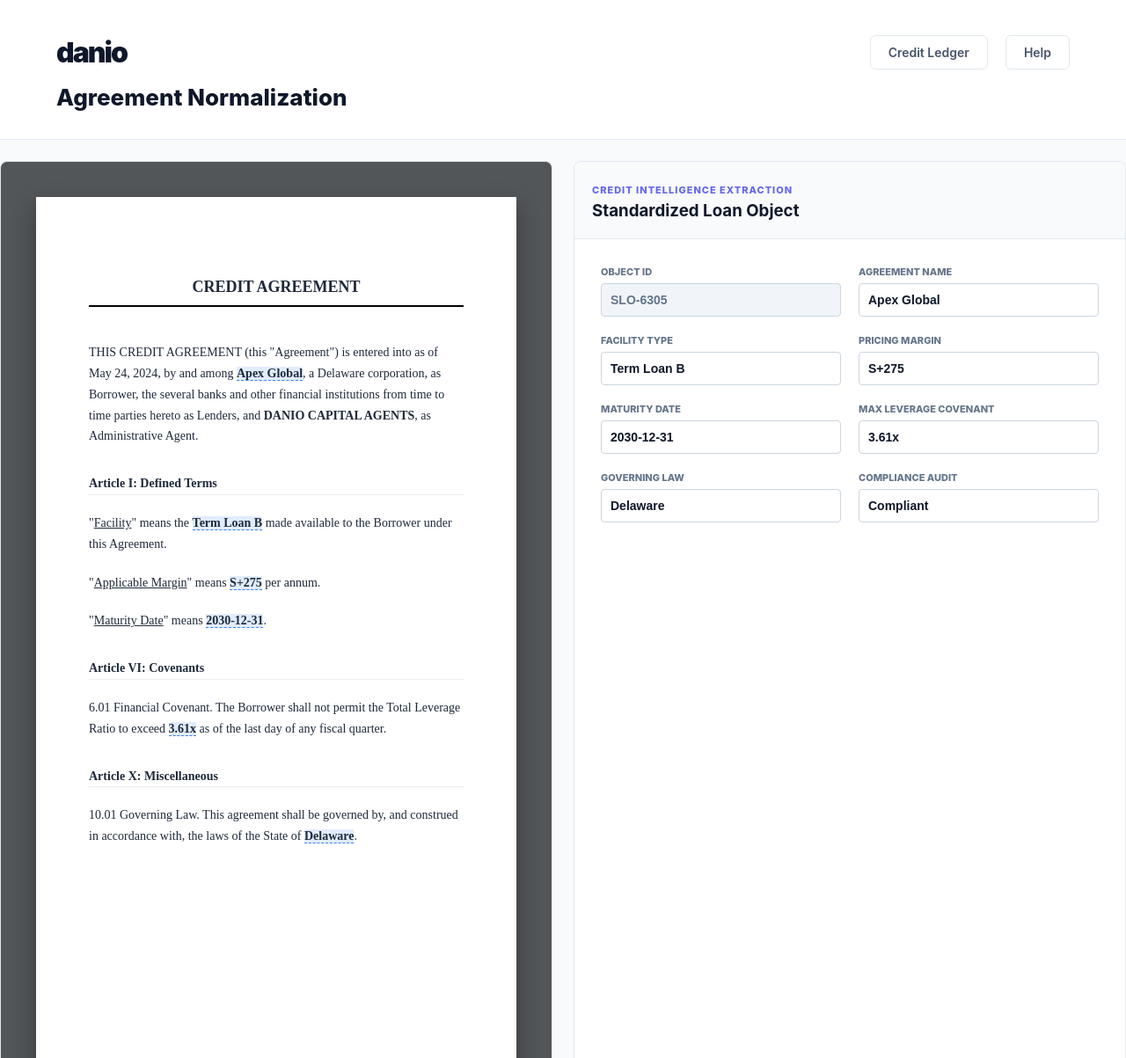
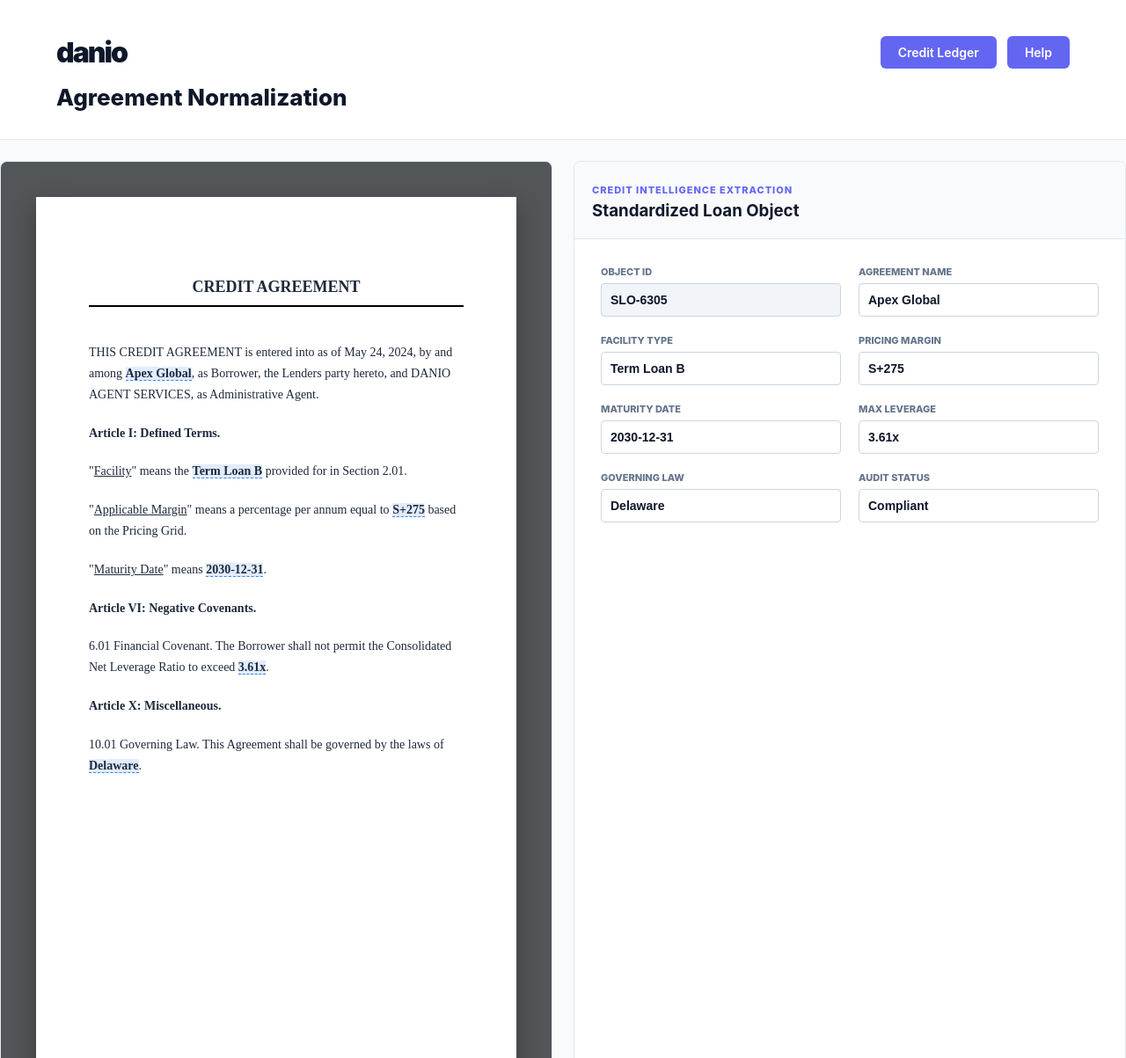
Before and after one commit to edimaudo/danio, a Flask app: page /reader in a window 1280 px wide. Shown: the top 1203 px of the page at 88% size. Run offline with Flask 3, Linux system fonts and the light colour scheme.

Commit message:
Update reader.html

```diff
--- a/templates/reader.html
+++ b/templates/reader.html
@@ -36,69 +36,18 @@
         }
         .pdf-page h1 { font-size: 18px; text-align: center; text-transform: uppercase; margin-bottom: 40px; border-bottom: 2px solid #000; padding-bottom: 10px; }
         .pdf-page p { font-size: 14px; line-height: 1.7; margin-bottom: 20px; }
-        .pdf-page .section-header { font-weight: bold; margin-top: 30px; border-bottom: 1px solid #eee; }
+        .ocr-match { background: rgba(59, 130, 246, 0.15); border-bottom: 1px dashed #3b82f6; position: relative; }
 
-        /* Highlighting Simulation */
-        .ocr-match {
-            background: rgba(59, 130, 246, 0.15); /* Danio blue at low opacity */
-            border-bottom: 1px dashed #3b82f6;
-            position: relative;
-        }
+        /* Intelligence Form */
+        .form-panel { background: white; border-radius: 8px; border: 1px solid var(--danio-border); display: flex; flex-direction: column; overflow: hidden; }
+        .form-header { background: #f8fafc; padding: 20px; border-bottom: 1px solid var(--danio-border); }
+        .form-content { padding: 30px; flex-grow: 1; overflow-y: auto; }
+        .form-row { display: grid; grid-template-columns: 1fr 1fr; gap: 20px; margin-bottom: 20px; }
+        .field-group label { display: block; font-size: 11px; font-weight: 800; text-transform: uppercase; color: var(--danio-slate); margin-bottom: 6px; }
+        .field-group input { width: 100%; padding: 10px; border: 1px solid #cbd5e1; border-radius: 4px; font-size: 14px; background: #fff; color: var(--danio-navy); font-weight: 600; }
+        .field-group input:read-only { background: #f1f5f9; cursor: not-allowed; }
 
-        /* Intelligence Form Panel */
-        .form-panel {
-            background: white;
-            border-radius: 8px;
-            border: 1px solid var(--danio-border);
-            display: flex;
-            flex-direction: column;
-            overflow: hidden;
-        }
-        .form-header {
-            background: #f8fafc;
-            padding: 20px;
-            border-bottom: 1px solid var(--danio-border);
-        }
-        .form-content {
-            padding: 30px;
-            flex-grow: 1;
-            overflow-y: auto;
-        }
-
-        .form-row {
-            display: grid;
-            grid-template-columns: 1fr 1fr;
-            gap: 20px;
-            margin-bottom: 20px;
-        }
-
-        .field-group label {
-            display: block;
-            font-size: 11px;
-            font-weight: 800;
-            text-transform: uppercase;
-            color: var(--danio-slate);
-            margin-bottom: 6px;
-        }
-
-        .field-group input {
-            width: 100%;
-            padding: 10px;
-            border: 1px solid #cbd5e1;
-            border-radius: 4px;
-            font-size: 14px;
-            background: #fff;
-            color: var(--danio-navy);
-            font-weight: 600;
-        }
-
-        .field-group input:read-only {
-            background: #f1f5f9;
-            cursor: not-allowed;
-            color: var(--danio-slate);
-        }
-
-        /* Button Style Override */
+        /* Institutional Action Button (Black) */
         .btn-danio-black {
             padding: 12px 24px;
             background-color: #0f172a;
@@ -117,54 +66,20 @@
             justify-content: center;
             transition: all 0.2s ease;
         }
-        .btn-danio-black:hover {
-            background-color: #1e293b;
-        }
-        .btn-danio-black:disabled {
-            background-color: #64748b;
-            border-color: #64748b;
-            cursor: not-allowed;
-            opacity: 0.8;
-        }
+        .btn-danio-black:hover { background-color: #1e293b; }
+        .btn-danio-black:disabled { background-color: #64748b; border-color: #64748b; cursor: not-allowed; }
 
-        /* Loading / Scanning UI */
-        .scanning-overlay {
-            position: absolute;
-            top: 0; left: 0; right: 0; bottom: 0;
-            background: rgba(255,255,255,0.9);
-            display: flex;
-            flex-direction: column;
-            align-items: center;
-            justify-content: center;
-            z-index: 10;
-            border-radius: inherit;
-        }
-
-        .spinner {
-            width: 40px;
-            height: 40px;
-            border: 4px solid #f3f3f3;
-            border-top: 4px solid #0f172a;
-            border-radius: 50%;
-            animation: spin 1s linear infinite;
-        }
-
-        @keyframes spin {
-            0% { transform: rotate(0deg); }
-            100% { transform: rotate(360deg); }
-        }
-
+        .scanning-overlay { position: absolute; inset: 0; background: rgba(255,255,255,0.9); display: flex; flex-direction: column; align-items: center; justify-content: center; z-index: 10; border-radius: inherit; }
     </style>
 </head>
 <body class="app-bg">
-
     <nav class="nav-shell" style="height: auto; min-height: 120px;">
         <div class="nav-content" style="flex-direction: column; align-items: flex-start; padding: 40px 0 32px 0;">
             <div class="nav-brand-group" style="display: flex; align-items: center; justify-content: space-between; width: 100%;">
                 <a href="/workstation" class="brand" style="opacity: 1; text-decoration: none;">danio</a>
-                <div class="nav-links">
-                    <a href="/workstation" class="btn-primary-sm" style="background: transparent; border: 1px solid #e2e8f0; color: #475569;">Credit Ledger</a>
-                    <a href="/documentation" class="btn-primary-sm" style="background: transparent; border: 1px solid #e2e8f0; color: #475569;">Help</a>
+                <div class="nav-links" style="display: flex; gap: 12px; align-items: center;">
+                    <a href="/workstation" class="btn-primary-sm">Credit Ledger</a>
+                    <a href="/documentation" class="btn-primary-sm">Help</a>
                 </div>
             </div>
 
@@ -177,101 +92,70 @@
     </nav>
 
     <main class="container" style="max-width: 1400px; margin-top: 24px; padding: 0;">
-
         <div class="split-view">
-            <!-- LEFT: Document View -->
             <div class="pdf-viewport">
                 <div class="pdf-page" id="legal-doc">
                     {% if is_new %}
                     <div id="scan-layer" class="scanning-overlay">
                         <div class="spinner"></div>
-                        <p style="margin-top:15px; font-weight:700; color:#0f172a; font-family:sans-serif;">OCR Extraction Active...</p>
+                        <p style="margin-top:15px; font-weight:700;">OCR Extraction Active...</p>
                     </div>
                     {% endif %}
 
                     <h1>Credit Agreement</h1>
-                    <p>THIS CREDIT AGREEMENT (this "Agreement") is entered into as of May 24, 2024, by and among <strong><span class="ocr-match">{{ record.name }}</span></strong>, a Delaware corporation, as Borrower, the several banks and other financial institutions from time to time parties hereto as Lenders, and <strong>DANIO CAPITAL AGENTS</strong>, as Administrative Agent.</p>
-
-                    <p class="section-header">Article I: Defined Terms</p>
-                    <p>"<u>Facility</u>" means the <strong><span class="ocr-match">{{ record.type }}</span></strong> made available to the Borrower under this Agreement.</p>
-                    <p>"<u>Applicable Margin</u>" means <strong><span class="ocr-match">{{ record.margin }}</span></strong> per annum.</p>
+                    <p>THIS CREDIT AGREEMENT is entered into as of May 24, 2024, by and among <strong><span class="ocr-match">{{ record.name }}</span></strong>, as Borrower, the Lenders party hereto, and DANIO AGENT SERVICES, as Administrative Agent.</p>
+                    <p><strong>Article I: Defined Terms.</strong></p>
+                    <p>"<u>Facility</u>" means the <strong><span class="ocr-match">{{ record.type }}</span></strong> provided for in Section 2.01.</p>
+                    <p>"<u>Applicable Margin</u>" means a percentage per annum equal to <strong><span class="ocr-match">{{ record.margin }}</span></strong> based on the Pricing Grid.</p>
                     <p>"<u>Maturity Date</u>" means <strong><span class="ocr-match">{{ record.maturity }}</span></strong>.</p>
-
-                    <p class="section-header">Article VI: Covenants</p>
-                    <p>6.01 Financial Covenant. The Borrower shall not permit the Total Leverage Ratio to exceed <strong><span class="ocr-match">{{ record.leverage_covenant }}</span></strong> as of the last day of any fiscal quarter.</p>
-
-                    <p class="section-header">Article X: Miscellaneous</p>
-                    <p>10.01 Governing Law. This agreement shall be governed by, and construed in accordance with, the laws of the State of <strong><span class="ocr-match">{{ record.law }}</span></strong>.</p>
+                    <p><strong>Article VI: Negative Covenants.</strong></p>
+                    <p>6.01 Financial Covenant. The Borrower shall not permit the Consolidated Net Leverage Ratio to exceed <strong><span class="ocr-match">{{ record.leverage_covenant }}</span></strong>.</p>
+                    <p><strong>Article X: Miscellaneous.</strong></p>
+                    <p>10.01 Governing Law. This Agreement shall be governed by the laws of <strong><span class="ocr-match">{{ record.law }}</span></strong>.</p>
                 </div>
             </div>
 
-            <!-- RIGHT: Extraction Form -->
             <div class="form-panel">
                 <div class="form-header">
                     <span style="font-size: 11px; font-weight: 800; color: var(--danio-indigo); letter-spacing: 1px;">CREDIT INTELLIGENCE EXTRACTION</span>
-                    <h3 style="margin: 4px 0 0 0; color: var(--danio-navy);">Standardized Loan Object</h3>
+                    <h3 style="margin: 4px 0 0 0;">Standardized Loan Object</h3>
                 </div>
 
                 <div class="form-content">
                     <div class="form-row">
-                        <div class="field-group">
-                            <label>Object ID</label>
-                            <input type="text" id="obj-id" value="{{ record.id }}" readonly>
-                        </div>
-                        <div class="field-group">
-                            <label>Agreement Name</label>
-                            <input type="text" id="obj-name" value="{{ record.name }}">
-                        </div>
+                        <div class="field-group"><label>Object ID</label><input type="text" id="obj-id" value="{{ record.id }}" readonly></div>
+                        <div class="field-group"><label>Agreement Name</label><input type="text" id="obj-name" value="{{ record.name }}"></div>
                     </div>
-
                     <div class="form-row">
-                        <div class="field-group">
-                            <label>Facility Type</label>
-                            <input type="text" id="obj-type" value="{{ record.type }}">
-                        </div>
-                        <div class="field-group">
-                            <label>Pricing Margin</label>
-                            <input type="text" id="obj-margin" value="{{ record.margin }}">
-                        </div>
+                        <div class="field-group"><label>Facility Type</label><input type="text" id="obj-type" value="{{ record.type }}"></div>
+                        <div class="field-group"><label>Pricing Margin</label><input type="text" id="obj-margin" value="{{ record.margin }}"></div>
                     </div>
-
                     <div class="form-row">
-                        <div class="field-group">
-                            <label>Maturity Date</label>
-                            <input type="text" id="obj-maturity" value="{{ record.maturity }}">
-                        </div>
-                        <div class="field-group">
-                            <label>Max Leverage Covenant</label>
-                            <input type="text" id="obj-cov" value="{{ record.leverage_covenant }}">
-                        </div>
+                        <div class="field-group"><label>Maturity Date</label><input type="text" id="obj-maturity" value="{{ record.maturity }}"></div>
+                        <div class="field-group"><label>Max Leverage</label><input type="text" id="obj-cov" value="{{ record.leverage_covenant }}"></div>
                     </div>
-
                     <div class="form-row">
-                        <div class="field-group">
-                            <label>Governing Law</label>
-                            <input type="text" id="obj-law" value="{{ record.law }}">
-                        </div>
-                        <div class="field-group">
-                            <label>Compliance Audit</label>
-                            <input type="text" id="obj-status" value="{{ record.compliance }}">
-                        </div>
+                        <div class="field-group"><label>Governing Law</label><input type="text" id="obj-law" value="{{ record.law }}"></div>
+                        <div class="field-group"><label>Audit Status</label><input type="text" id="obj-status" value="{{ record.compliance }}"></div>
                     </div>
                 </div>
 
                 <div style="padding: 24px; background: #f8fafc; border-top: 1px solid var(--danio-border);">
                     {% if is_new %}
-                    <button id="commit-btn" class="btn-danio-black" onclick="saveToLedger()" disabled>Scanning Document...</button>
+                    <button id="commit-btn" class="btn-danio-black" onclick="saveToLedger()">
+                        Commit to Ledger
+                    </button>
                     {% else %}
-                    <button class="btn-danio-black" onclick="window.location.href='/workstation'">Return to Portfolio</button>
+                    <button class="btn-danio-black" onclick="window.location.href='/workstation'">
+                        Return to Portfolio
+                    </button>
                     {% endif %}
                 </div>
             </div>
         </div>
-
     </main>
 
     <script>
-        // OCR Simulation Logic
         window.addEventListener('DOMContentLoaded', () => {
             const overlay = document.getElementById('scan-layer');
             const btn = document.getElementById('commit-btn');
@@ -303,29 +187,12 @@
                 compliance: document.getElementById('obj-status').value
             };
 
-            // Local Storage Persistence
-            const localData = JSON.parse(localStorage.getItem('danio_storage') || '[]');
-
-            // Update existing or add new
-            const index = localData.findIndex(r => r.id === payload.id);
-            if (index !== -1) {
-                localData[index] = payload;
-            } else {
-                localData.unshift(payload);
-            }
-
-            localStorage.setItem('danio_storage', JSON.stringify(localData));
-
-            // Standard server commit call
             fetch('/commit', {
                 method: 'POST',
                 headers: { 'Content-Type': 'application/json' },
                 body: JSON.stringify(payload)
             }).then(() => {
                 window.location.href = '/workstation';
-            }).catch(() => {
-                // Fallback for demo environments without working server endpoints
-                window.location.href = '/workstation';
             });
         }
     </script>
```
